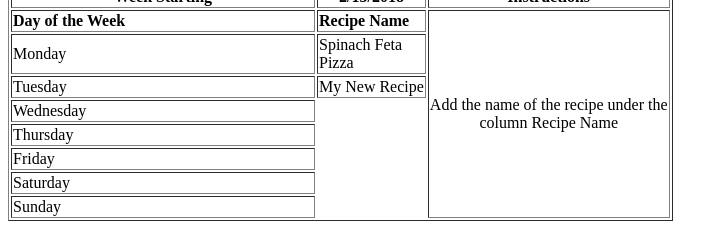
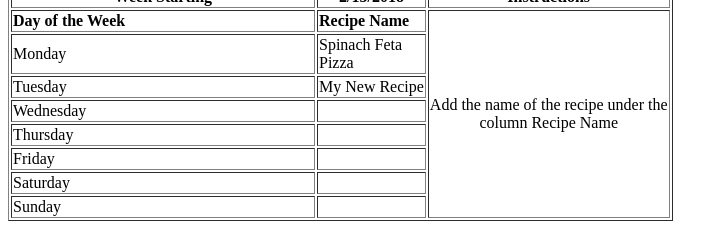
Before and after one commit to matui3/dev109, a plain HTML site: page prog109/m02/index.html in a window 1280 px wide. Shown: the part 321-555 px from the top of the page, without its empty margins (0-728 px from the left). Drawn offline with Linux system fonts and the light colour scheme; grey boxes are pictures that could not be loaded.

Commit message:
Finished m02

```diff
--- a/prog109/m02/index.html
+++ b/prog109/m02/index.html
@@ -29,13 +29,11 @@
         <tr>
             <td><b>Day of the Week</b></td>
             <td><b>Recipe Name</b></td>
-            <td align="center" rowspan="8">Add the name of the recipe under the <br>column Recipe Name</td>
-
+            <td align="center" rowspan="8" colspan="2">Add the name of the recipe under the <br>column Recipe Name</td>
         </tr>
         <tr>
             <td>Monday</td>
             <td>Spinach Feta<br>Pizza</td>
-
         </tr>
         <tr>
             <td>Tuesday</td>
@@ -43,18 +41,23 @@
         </tr>
         <tr>
             <td>Wednesday</td>
+            <td></td>
         </tr>
         <tr>
             <td>Thursday</td>
+            <td></td>
         </tr>
         <tr>
             <td>Friday</td>
+            <td></td>
         </tr>
         <tr>
             <td>Saturday</td>
+            <td></td>
         </tr>
         <tr>
             <td>Sunday</td>
+            <td></td>
         </tr>
     </table>
     <p><a href="http://validator.w3.org/check?uri=referer" target="_blank"><img
```
